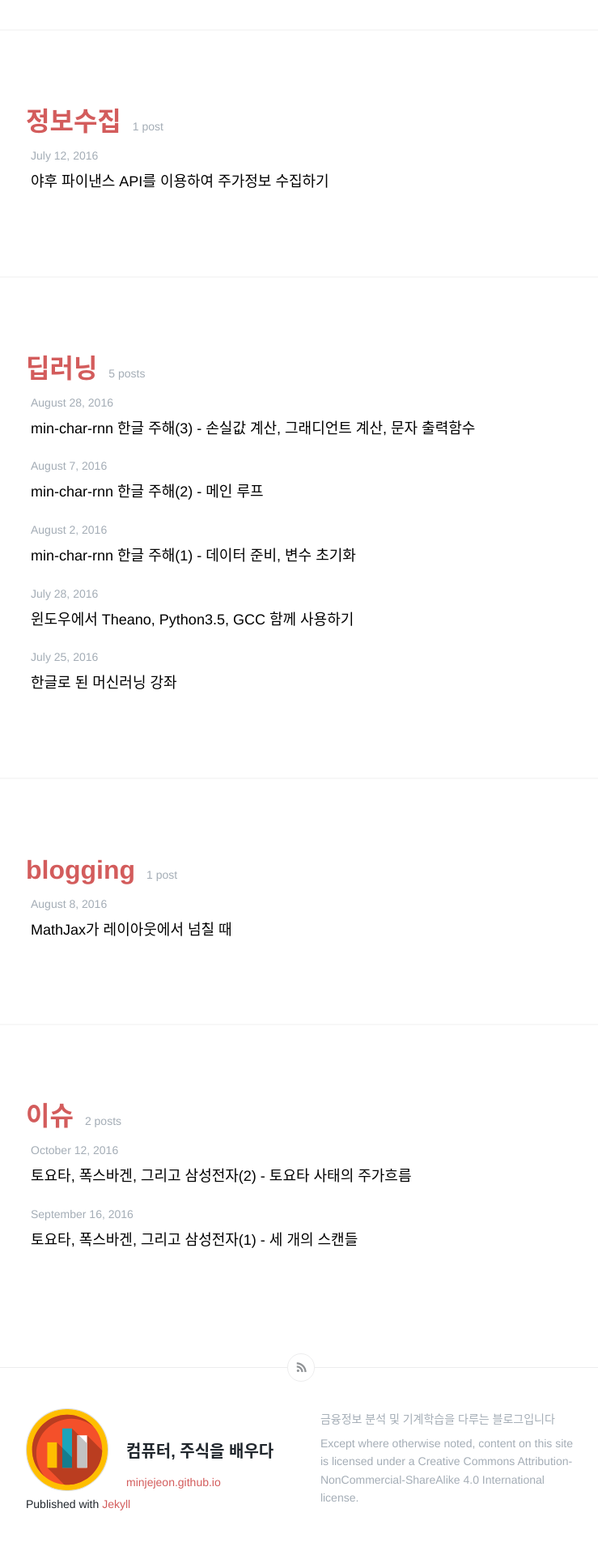
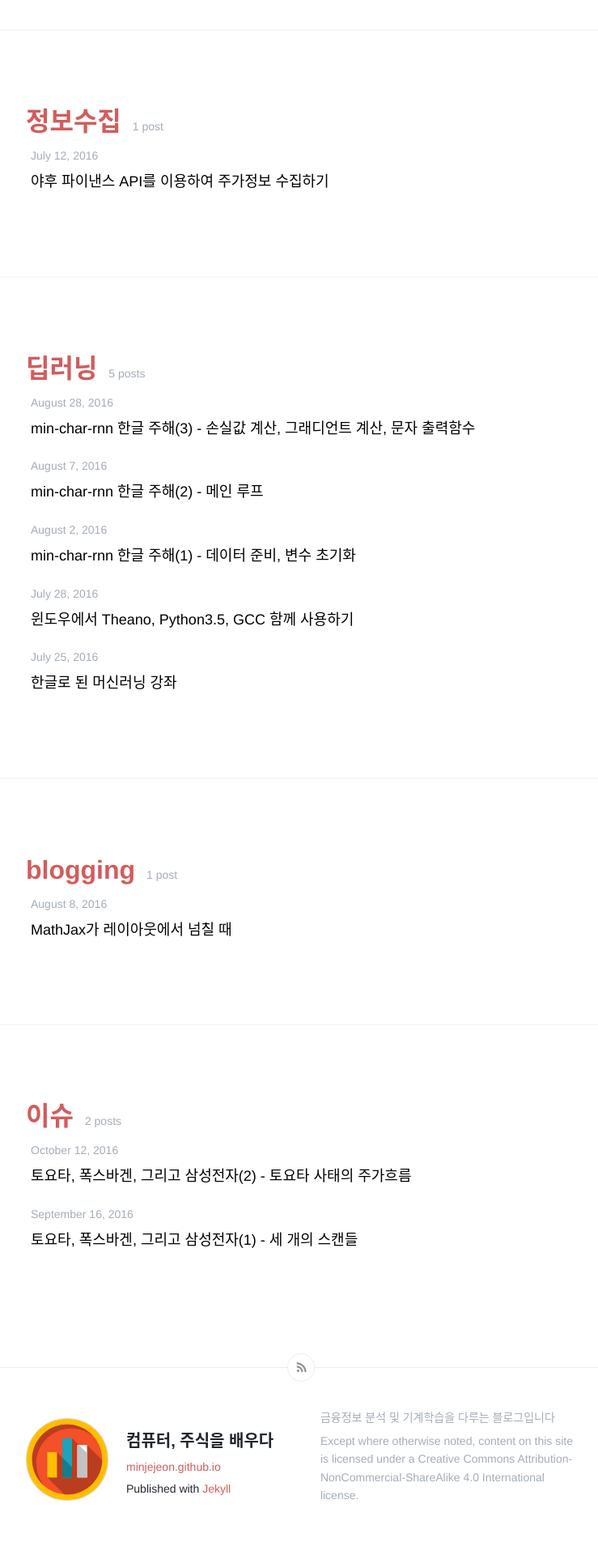
Before and after one commit to MinjeJeon/learningstock, a Jekyll site: the page built from category.html, in a window 1280 px wide. Shown: the part 672-2592 px from the top of the page at 81% size, without its empty margins (268-1007 px from the left). Built offline with Jekyll 4.4.1, drawn with Linux system fonts in a browser that asks for light colours.

Commit message:
레이아웃 수정

```diff
--- a/_includes/footer.html
+++ b/_includes/footer.html
@@ -16,8 +16,7 @@
 
             <div class="details">
                 <h4><a href="{{ site.url }}" class="url n">{{ site.title }}</a></h4>
-                <a href="{{ site.baseurl | prepend: site.url }}/" >{{ site.url | replace:'https://', '' | replace:'http://', ''}}</a><br>
-                <span>Published with <a href="https://jekyllrb.com">Jekyll</a></span><br>
+                <a href="{{ site.baseurl | prepend: site.url }}/" >{{ site.url | replace:'https://', '' | replace:'http://', ''}}</a><br>                <span>Published with <a href="https://jekyllrb.com">Jekyll</a></span>
             </div>
         </div>
         <div id="user_bio">
--- a/css/learningstock.css
+++ b/css/learningstock.css
@@ -6,6 +6,11 @@ article .text h2, h3, h4, h5, h6 {
 
 article .text h2, h3 {
     border-bottom: 1px solid lightgray;
+}
+
+body>footer .details h4, .post-footer .details h4 {
+    margin-top: 15px;
+    margin-bottom: 0px;
 }
 
 p, blockquote{
```
